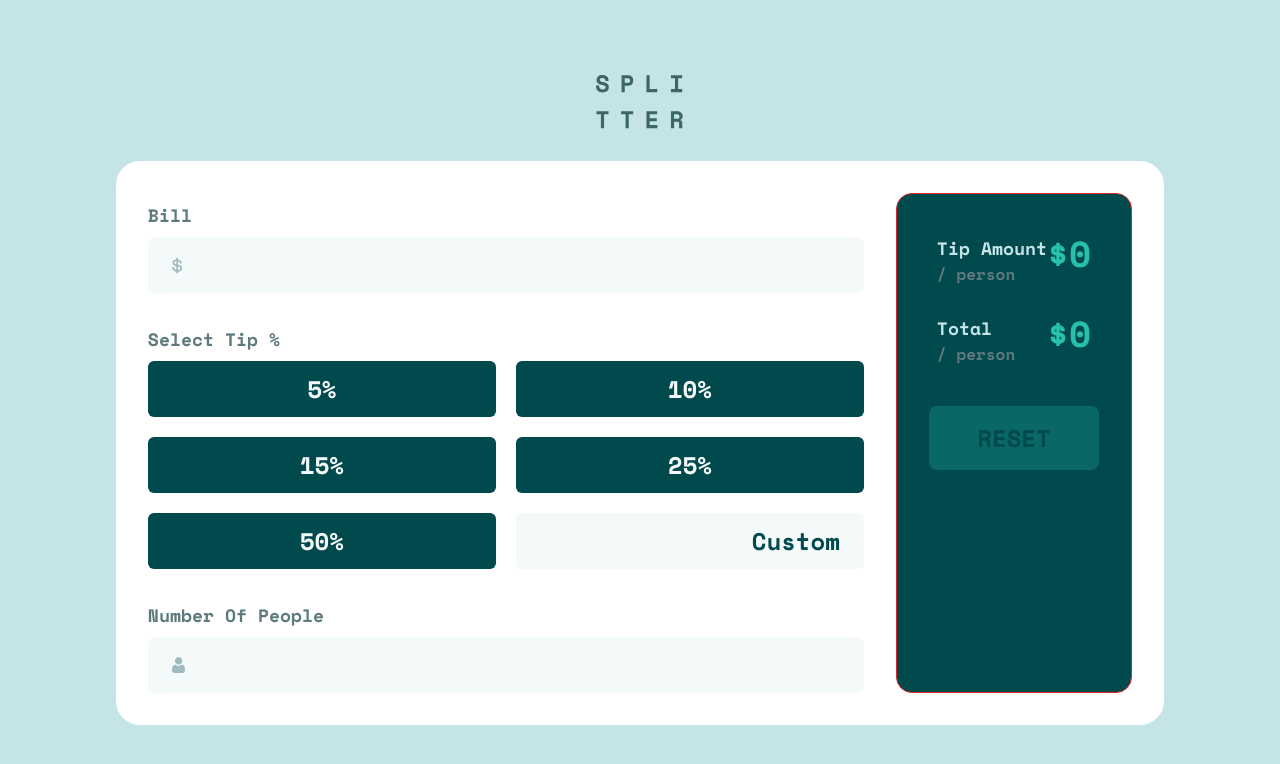
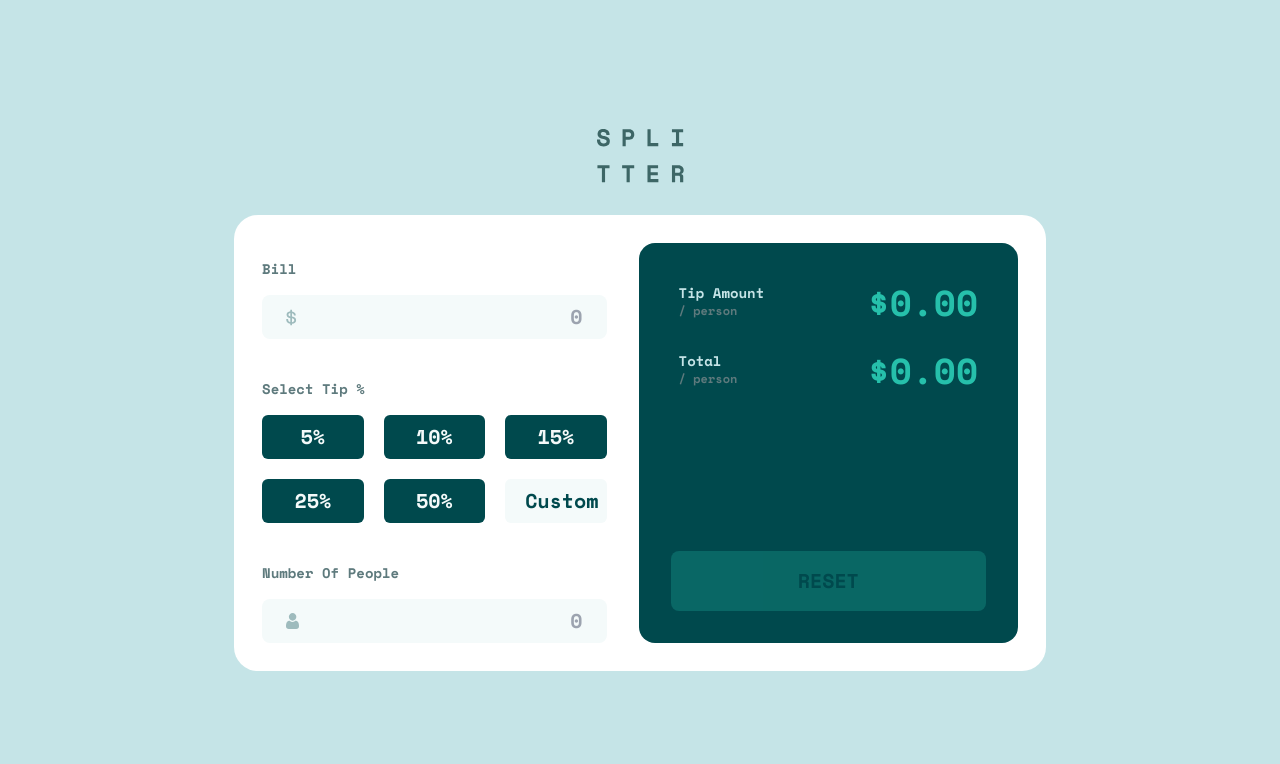
Before and after one commit to mostafa-meerzad/tip-calculator-tailwind, a React (Vite) app: page / in a window 1280 px wide. Shown: the top 764 px of the page. Built offline with nearby package versions, Linux system fonts and the light colour scheme.

Commit message:
complete the responsive view for all devices

```diff
--- a/src/App.tsx
+++ b/src/App.tsx
@@ -1,14 +1,14 @@
 import Title from "./Title";
-import {Input} from "./components/Input";
+import { Input } from "./components/Input";
 import { Output } from "./components/Output";
 
 const App = () => {
   return (
-    <main className="grid max-sm:w-screen gap-8 my-12 font-space-mono ">
+    <main className="grid max-sm:w-screen justify-center gap-8 my-10 font-space-mono ">
       <h1 className=" text-center">
         <Title />
       </h1>
-      <div className=" flex max-sm:flex-col bg-white rounded-3xl p-8 gap-8">
+      <div className=" flex max-sm:flex-col max-sm:max-w-lg bg-white rounded-3xl p-7 gap-8">
         <Input />
         <Output />
       </div>
--- a/src/components/Input.tsx
+++ b/src/components/Input.tsx
@@ -1,115 +1,10 @@
-// import { ChangeEvent, useState } from "react";
-// import { dollar, person } from "../assets";
-// import { btnContent } from "../data";
-// // import { verifyNumber } from "../utils/verifyNumber";
-// // import Button from "./Button";
-
-// const Calculator = () => {
-//   const [tip, setTip] = useState(0);
-//   const [bill, setBill] = useState(0);
-//   const [people, setPeople] = useState(0);
-
-//   return (
-//     <div className="flex flex-col gap12">
-//       <Input
-//         title="bill"
-//         placeholder="0"
-//         icon={dollar}
-//         value={bill}
-//         callback={setBill}
-//       />
-
-//       <div className="grid grid-cols-3">
-//         <h2 className="title">select tip %</h2>
-//         {btnContent.map(({ content, value }) => (
-//           <Button
-//             content={content}
-//             value={value}
-//             callback={setTip}
-//             key={content + value}
-//           />
-//         ))}
-//         <input
-//           type="string"
-//           placeholder={"Custom"}
-//           onChange={(e) => {
-//             const value = e.target.value;
-//             verifyNumber(value) ? setTip(0) : setTip(Number(e.target.value));
-//           }}
-//           className="btn"
-//         />
-//       </div>
-
-//       <Input
-//         title="number of people"
-//         placeholder="0"
-//         icon={person}
-//         value={people}
-//         callback={setPeople}
-//       />
-//     </div>
-//   );
-// };
-
-// export default Calculator;
-
-// type BtnProps = {
-//   content: string;
-//   value: number;
-//   callback: (value: number) => void;
-// };
-
-// const Button = ({ content, value, callback }: BtnProps) => {
-//   return (
-//     <button type="button" className="btn" onClick={() => callback(value)}>
-//       {content}
-//     </button>
-//   );
-// };
-
-// type InputProps = {
-//   title: string;
-//   placeholder: string;
-//   icon: string;
-//   value: number;
-//   callback: (value: number) => void;
-// };
-
-// const Input = ({ title, placeholder, icon, value, callback }: InputProps) => {
-//   return (
-//     <div className="flex flex-row gap-12">
-//       <h2 className="title">{title}</h2>
-//       <div className="flex content-between gap-4 bg-light-grayish-cyan">
-//         <img src={icon} alt="" />
-//         <input
-//           type="text"
-//           placeholder={placeholder}
-//           className="text-right px-4 bg-transparent text-very-dark-cyan"
-//           value={value}
-//           onChange={(e) => {
-//             const value = e.target.value;
-//             verifyNumber(value) ? callback(0) : callback(Number(value));
-//           }}
-//         />
-//         ;
-//       </div>
-//     </div>
-//   );
-// };
-
-// const verifyNumber = (value: string) => {
-//   const regex = /[^\d+]/;
-//   return regex.test(value);
-// };
-
 import { dollar, person } from "../assets";
 import { useTip } from "../hooks/useTip";
 
-// type Props = {}
 export const Input = () => {
   const { setBill, setTip, setPeople } = useTip();
   return (
-    <div className="flex flex-col gap-6">
+    <div className="flex flex-col gap-6 w-full max-w-md">
       <NumberInput title="bill" logo={dollar} handler={setBill} />
       <Buttons handler={setTip} />
       <NumberInput title="number of people" logo={person} handler={setPeople} />
@@ -126,16 +21,21 @@ type NumberInput = {
 const NumberInput = ({ title, logo, handler }: NumberInput) => {
   return (
     <div>
-      <h2 className=" my-2 capitalize text-lg text-dark-grayish-cyan">
-        {title}
-      </h2>
+      <h2 className="title">{title}</h2>
 
-      <div className="flex px-6 py-3 rounded-lg bg-very-light-grayish-cyan">
+      <div
+        className={`flex px-6 py-3 rounded-lg bg-very-light-grayish-cyan sm:py-2 focus-within:outline-strong-cyan focus-within:outline `}
+      >
         <img src={logo} alt={title} className="object-contain" />
         <input
           type="text"
-          className="w-full bg-transparent text-very-dark-cyan text-2xl text-right "
-          onChange={(e) => handler(Number(e.target.value))}
+          inputMode="numeric"
+          pattern="[0-9]+"
+          placeholder="0"
+          className="w-full bg-transparent text-very-dark-cyan text-2xl text-right outline-none sm:text-xl"
+          onChange={(e) => {
+            handler(Number(e.target.value));
+          }}
         />
       </div>
     </div>
@@ -143,28 +43,28 @@ const NumberInput = ({ title, logo, handler }: NumberInput) => {
 };
 
 type ButtonsProps = {
+  tip: number;
   handler: (tip: number) => void;
 };
-const Buttons = ({ handler }: ButtonsProps) => {
+const Buttons = ({ tip, handler }: ButtonsProps) => {
   const btnContent = [
-    { title: 5 },
-    { title: 10 },
-    { title: 15 },
-    { title: 25 },
-    { title: 50 },
+    { title: 5, value: 5 },
+    { title: 10, value: 10 },
+    { title: 15, value: 15 },
+    { title: 25, value: 25 },
+    { title: 50, value: 50 },
   ];
 
   return (
     <div>
-      <h2 className=" my-2 capitalize text-lg text-dark-grayish-cyan ">
-        select tip %
-      </h2>
-      <div className=" grid grid-cols-2 gap-5">
-        {btnContent.map(({ title }) => {
+      <h2 className="title">select tip %</h2>
+      <div className=" grid grid-cols-2 gap-5 sm:grid-cols-3">
+        {btnContent.map(({ title, value }) => {
           return (
             <button
-              className="bg-very-dark-cyan text-very-light-grayish-cyan hover:bg-strong-cyan hover:text-very-dark-cyan text-2xl rounded-md p-3 font-bold"
-              onClick={() => handler(title)}
+              className={`btn ${tip === value && "bg-strong-cyan"}`}
+              onClick={() => handler(value)}
+              key={title}
             >
               {title}%
             </button>
@@ -173,7 +73,8 @@ const Buttons = ({ handler }: ButtonsProps) => {
         <input
           type="text"
           placeholder="custom"
-          className="text-very-dark-cyan placeholder-very-dark-cyan capitalize  bg-very-light-grayish-cyan hover:bg-strong-cyan hover:text-very-dark-cyan text-2xl rounded-md p-2 font-bold text-right px-6 focus:bg-very-light-grayish-cyan focus:outline-strong-cyan"
+          className="customBtn "
+          onChange={(e) => handler(Number(e.target.value))}
         />
       </div>
     </div>
--- a/src/components/Output.tsx
+++ b/src/components/Output.tsx
@@ -4,14 +4,14 @@ export const Output = () => {
   const { tipAmount, total, reset } = useTip();
 
   return (
-    <div className=" bg-very-dark-cyan rounded-2xl p-8 border border-red-600 flex flex-col gap-3">
+    <div className=" bg-very-dark-cyan rounded-2xl p-8 flex flex-col  gap-3 w-full min-h-80 max-w-md ">
       <OutputUnit title="Tip Amount" data={tipAmount} />
 
       <OutputUnit title="Total" data={total} />
 
       <button
-        className={`uppercase text-2xl w-full p-4 mt-5 rounded-lg bg-strong-cyan text-very-dark-cyan hover:bg-light-grayish-cyan
-       ${total === "0" && "opacity-25"}`}
+        className={`uppercase text-xl w-full p-4   rounded-lg bg-strong-cyan text-very-dark-cyan hover:bg-light-grayish-cyan mt-auto
+       ${total === "0.00" && "opacity-25"}`}
         onClick={reset}
       >
         reset
@@ -25,10 +25,10 @@ const OutputUnit = ({ title, data }: OutputUnitProps) => {
   return (
     <div className="flex justify-between flex-row  p-2">
       <div>
-        <h2 className="text-lg text-light-grayish-cyan ">{title}</h2>
-        <p className="text-md text-dark-grayish-cyan">/ person</p>
+        <h2 className="text-lg text-light-grayish-cyan sm:text-sm">{title}</h2>
+        <p className=" text-dark-grayish-cyan sm:text-xs">/ person</p>
       </div>
-      <h2 className="text-strong-cyan text-4xl">${data}</h2>
+      <h2 className="text-strong-cyan text-4xl ">${data}</h2>
     </div>
   );
 };
--- a/src/hooks/useTip.ts
+++ b/src/hooks/useTip.ts
@@ -8,11 +8,14 @@ type UesTip = {
   setBill: (bill: number) => void;
   setTip: (tip: number) => void;
   setPeople: (people: number) => void;
+  tip: number;
+  bill: number;
+  people: number;
 };
 
 export function useTip(): UesTip {
-  const [tipAmount, setTipAmount] = useState("0");
-  const [total, setTotal] = useState("0");
+  const [tipAmount, setTipAmount] = useState("0.00");
+  const [total, setTotal] = useState("0.00");
 
   const [tip, setTip] = useState(0);
   const [bill, setBill] = useState(0);
@@ -28,12 +31,23 @@ export function useTip(): UesTip {
   };
 
   const reset = () => {
-    setTipAmount("0");
-    setTotal("0");
+    setTipAmount("0.00");
+    setTotal("0.00");
     setTip(0);
     setBill(0);
     setPeople(1);
   };
 
-  return { calculateTip, reset, tipAmount, total, setBill, setPeople, setTip };
+  return {
+    calculateTip,
+    reset,
+    tipAmount,
+    total,
+    setBill,
+    setPeople,
+    setTip,
+    tip,
+    bill,
+    people,
+  };
 }
--- a/src/index.css
+++ b/src/index.css
@@ -10,14 +10,13 @@ body {
 }
 
 .btn {
-  @apply w-20 m-2  border-white text-center
-  rounded-[.2em] bg-very-dark-cyan hover:bg-strong-cyan text-white hover:text-very-dark-cyan;
+  @apply bg-very-dark-cyan text-very-light-grayish-cyan hover:bg-strong-cyan hover:text-very-dark-cyan text-2xl rounded-md p-3 font-bold sm:text-xl sm:p-2 focus:outline-strong-cyan focus:bg-strong-cyan;
 }
 
-input.btn {
-  @apply text-very-dark-cyan bg-very-light-grayish-cyan placeholder:text-very-dark-cyan focus:outline-strong-cyan focus:hover:bg-white;
+.customBtn {
+  @apply text-very-dark-cyan placeholder-very-dark-cyan capitalize  bg-very-light-grayish-cyan hover:bg-strong-cyan hover:text-very-dark-cyan text-2xl rounded-md p-2 font-bold text-right px-6 focus:bg-very-light-grayish-cyan focus:outline-strong-cyan sm:text-xl sm:p-2;
 }
 
-.title{
-  @apply col-span-3 text-very-dark-cyan text-sm capitalize
+.title {
+  @apply my-4 capitalize text-lg text-dark-grayish-cyan sm:text-sm;
 }
```
